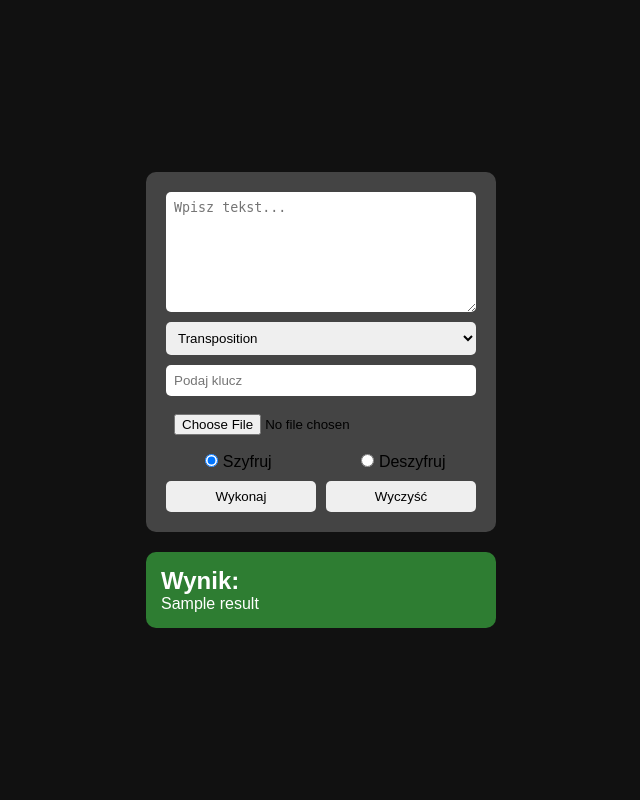
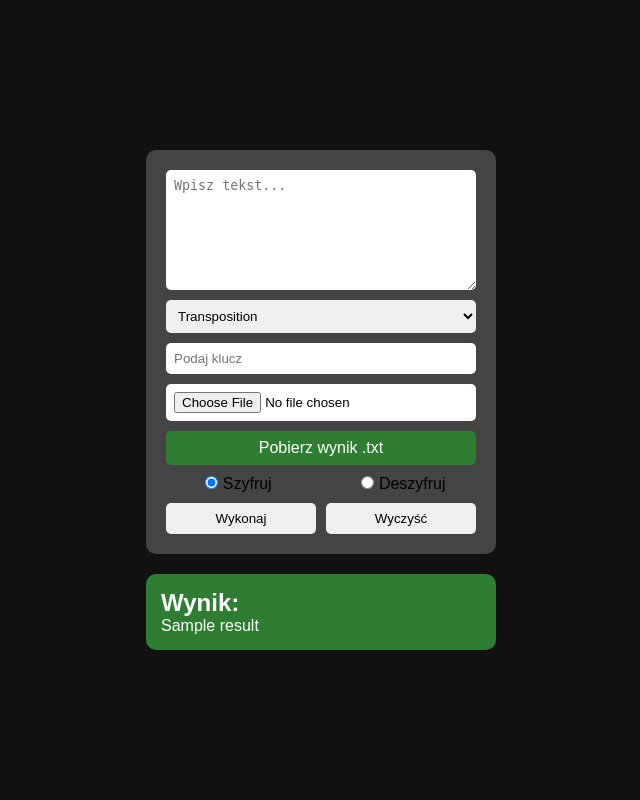
Before and after one commit to STEZXE-DEV/flask-cipher-web-app, a Flask app: template templates/index.html in a window 1280 px wide. Shown: the whole page, without its empty margins (319-959 px from the left). Run offline with Flask 3, Linux system fonts and the light colour scheme; the template is opened without the code that fills it: most values are stand-ins (such as "Sample title", 1, 10 or a date in 2020).

Commit message:
Added result download

```diff
--- a/app.py
+++ b/app.py
@@ -1,10 +1,12 @@
-from flask import Flask, render_template, request
+from flask import Flask, render_template, request, session, send_file
+from io import BytesIO
 
 from ciphers.transposition import encrypt as t_encrypt, decrypt as t_decrypt
 from ciphers.polibius import encrypt as p_encrypt, decrypt as p_decrypt
 from ciphers.vigenere import encrypt as v_encrypt, decrypt as v_decrypt
 
 app = Flask(__name__)
+app.secret_key = "top_secret"
 
 
 @app.route("/")
@@ -83,11 +85,27 @@ def process():
         except Exception as e:
             error = f"Błąd: {e}"
 
+    session["result"] = result
+
     return render_template(
-        "index.html",
-        title="Strona główna",
-        result=result,
-        error=error
+        "index.html", title="Strona główna", result=result, error=error
+    )
+
+
+@app.route("/download")
+def download():
+
+    result = session.get("result")
+
+    if not result:
+        return "Brak wyniku do pobrania."
+
+    buffer = BytesIO()
+    buffer.write(result.encode("utf-8"))
+    buffer.seek(0)
+
+    return send_file(
+        buffer, as_attachment=True, download_name="wynik.txt", mimetype="text/plain"
     )
 
 
--- a/outputs/placeholder.txt
+++ /dev/null
@@ -1 +0,0 @@
-Tu będą generowane wyjściowe pliki txt
--- a/static/style.css
+++ b/static/style.css
@@ -4,6 +4,7 @@
     margin: 0;
     padding: 0;
     box-sizing: border-box;
+    text-decoration: none;
 }
 
 
@@ -136,3 +137,34 @@ textarea {
 
     word-break: break-word;
 }
+
+/* Upload pliku */
+
+input[type="file"] {
+    padding: 8px;
+    background-color: white;
+    border-radius: 5px;
+    cursor: pointer;
+}
+
+/* Download */
+
+.download {
+    display: block;
+
+    text-align: center;
+    text-decoration: none;
+
+    padding: 8px;
+
+    background-color: #2e7d32;
+    color: white;
+
+    border-radius: 5px;
+
+    transition: 0.2s;
+}
+
+.download-btn:hover {
+    background-color: #256428;
+}
--- a/templates/index.html
+++ b/templates/index.html
@@ -1,12 +1,12 @@
 <!DOCTYPE html>
 <html lang="pl">
+
 <head>
     <meta charset="UTF-8">
     <meta name="viewport" content="width=device-width, initial-scale=1.0">
     <title>{{ title }} - Strona o szyfrowaniu</title>
 
-    <link rel="stylesheet"
-          href="{{ url_for('static', filename='style.css') }}">
+    <link rel="stylesheet" href="{{ url_for('static', filename='style.css') }}">
 </head>
 
 <body>
@@ -17,10 +17,7 @@
 
             <!-- TEXT -->
 
-    <textarea
-        name="text"
-        placeholder="Wpisz tekst..."
-    ></textarea>
+            <textarea name="text" placeholder="Wpisz tekst..."></textarea>
 
 
             <!-- WYBÓR SZYFRU -->
@@ -44,38 +41,29 @@
 
             <!-- KLUCZ -->
 
-    <input
-        type="text"
-        name="key"
-        placeholder="Podaj klucz"
-        required
-    >
+            <input type="text" name="key" placeholder="Podaj klucz" required>
 
             <!-- PRZESŁANIE PLIKU -->
 
             <input type="file" name="file" accept=".txt">
 
+            {% if result %}
+            <a class="download" href="/download">
+                Pobierz wynik .txt
+            </a>
+            {% endif %}
 
             <!-- TRYB -->
 
             <div class="mode-selection">
 
                 <label>
-            <input
-                type="radio"
-                name="mode"
-                value="encrypt"
-                checked
-            >
+                    <input type="radio" name="mode" value="encrypt" checked>
                     Szyfruj
                 </label>
 
                 <label>
-            <input
-                type="radio"
-                name="mode"
-                value="decrypt"
-            >
+                    <input type="radio" name="mode" value="decrypt">
                     Deszyfruj
                 </label>
 
@@ -86,17 +74,11 @@
 
             <div class="action-buttons">
 
-        <button
-            class="submit"
-            type="submit"
-        >
+                <button class="submit" type="submit">
                     Wykonaj
                 </button>
 
-        <button
-            class="reset"
-            type="reset"
-        >
+                <button class="reset" type="reset">
                     Wyczyść
                 </button>
 
@@ -137,4 +119,5 @@
     </main>
 
 </body>
+
 </html>
--- a/uploads/placeholder.txt
+++ /dev/null
@@ -1 +0,0 @@
-Tu będą przechowywane pliki przesłane przez użytkownika
```
Also changed, not shown: check_list.md (+4 -4 lines), ciphers/polibius.py (+8 -6 lines), tests/test_ciphers.py (+1 -1 lines). Lines whose indentation alone changed are shown as unchanged.
